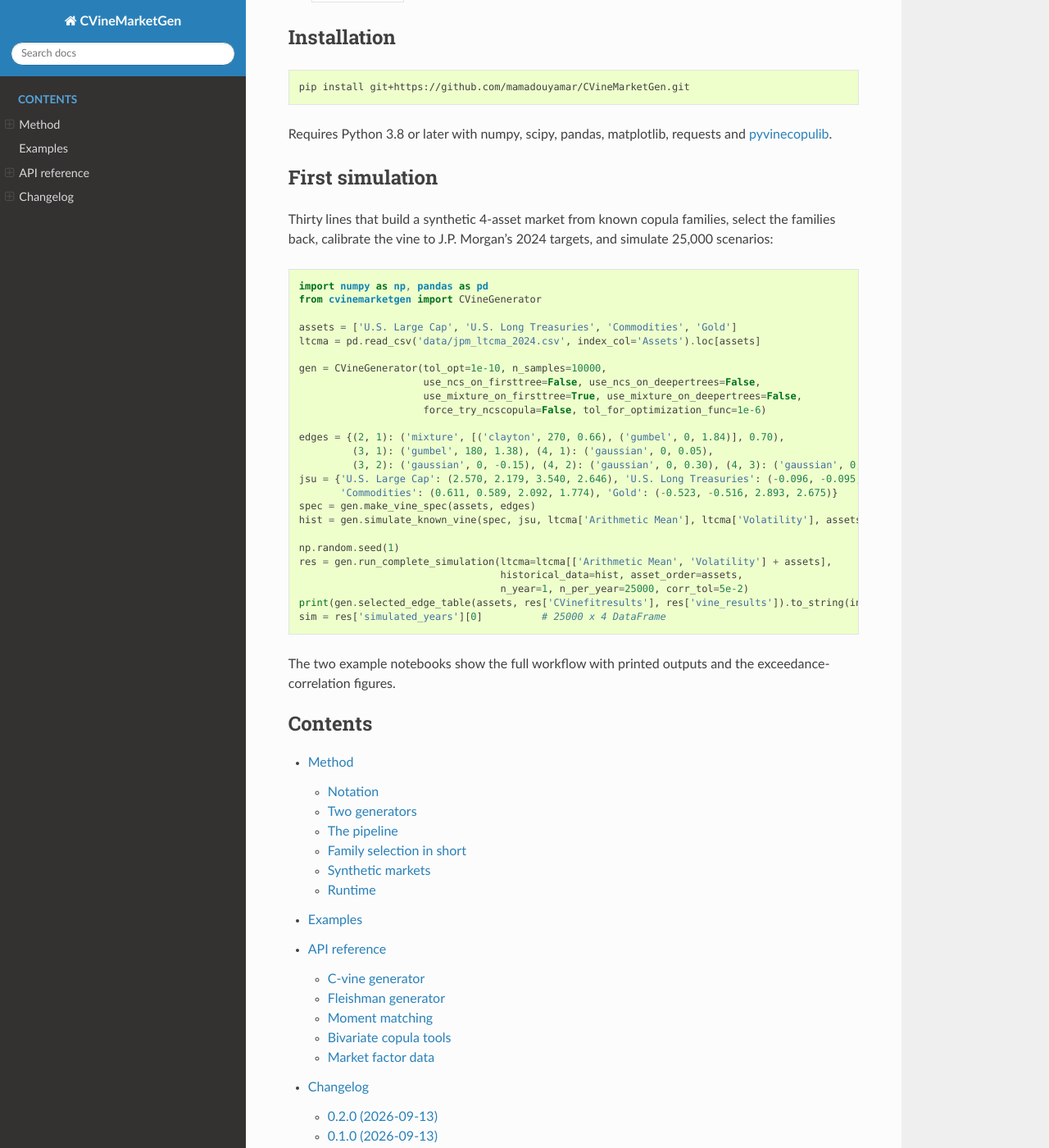
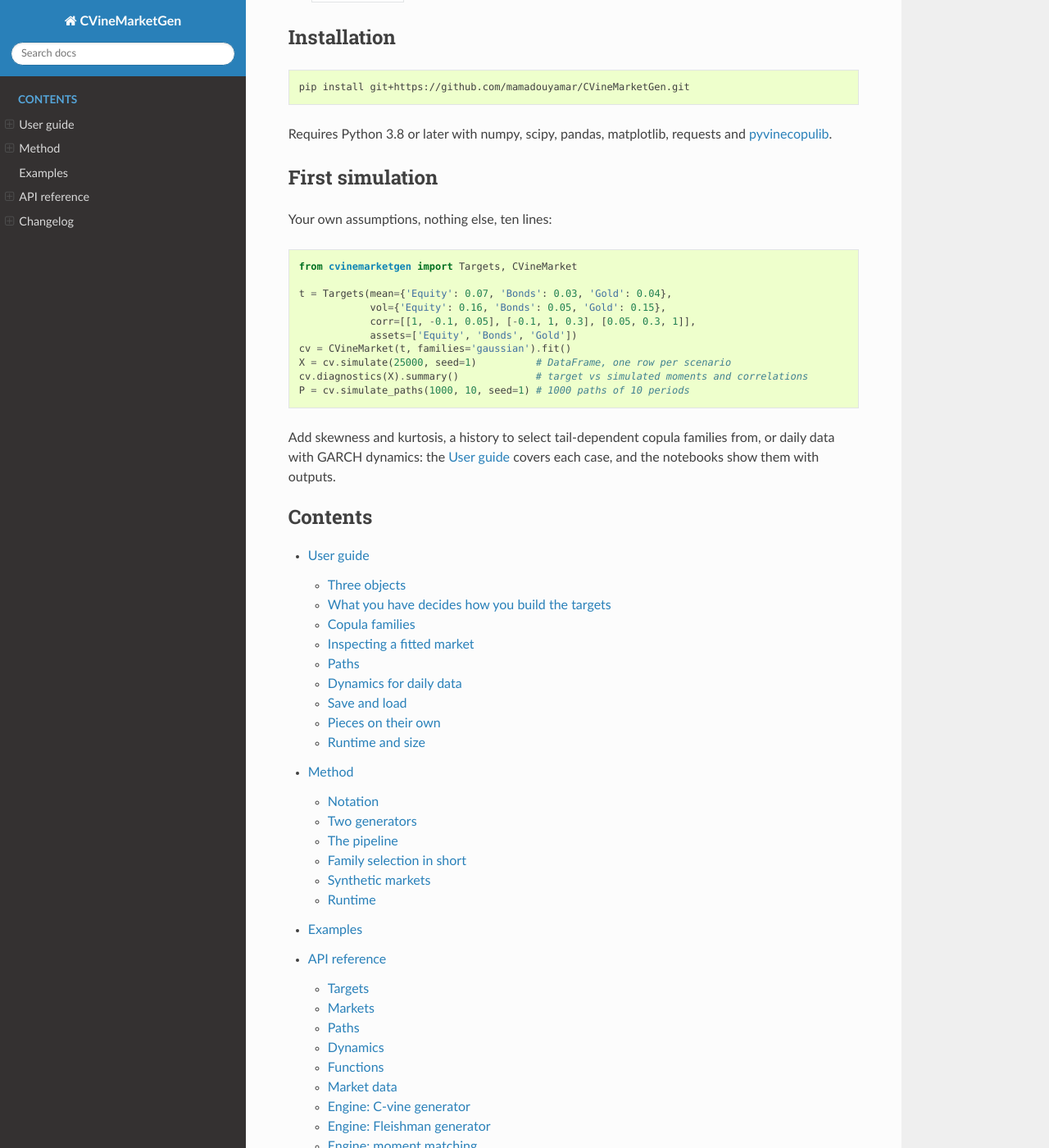
Before and after one commit to mamadouyamar/CVineMarketGen, a Sphinx documentation site: the page built from docs/index.rst, in a window 1280 px wide and 1400 px high, scrolled down 493 px. Shown: the whole window at 82% size. Built offline with Sphinx 7.4.7 and the Read the Docs theme 3.1.0, drawn with Linux system fonts in a browser that asks for light colours; pages that are not in the unit, such as notebooks, are missing from menus; the version number is read from the project's files by our own code; some of the changed text lies outside the part shown.

Commit message:
Add files via upload

```diff
--- a/docs/api.rst
+++ b/docs/api.rst
@@ -1,38 +1,69 @@
 API reference
 =============
 
-One object gives access to everything: :class:`~cvinemarketgen.cvine.CVineGenerator`
-inherits from :class:`~cvinemarketgen.moment_match.MomentMatch` and
-:class:`~cvinemarketgen.copulas.CopulaTools`. Method names follow the paper's
-algorithms; see :doc:`method` for the map.
+The user-facing layer first (:doc:`userguide`), then the engine of the paper
+(:doc:`method`). :class:`~cvinemarketgen.cvine.CVineGenerator` inherits from
+:class:`~cvinemarketgen.moment_match.MomentMatch` and
+:class:`~cvinemarketgen.copulas.CopulaTools`; method names follow the paper's
+algorithms.
 
-C-vine generator
-----------------
+Targets
+-------
+
+.. automodule:: cvinemarketgen.targets
+   :members: Targets, nearest_positive_definite
+
+Markets
+-------
+
+.. automodule:: cvinemarketgen.markets
+   :members: CVineMarket, FleishmanMarket, Diagnostics, partial_correlations
+
+Paths
+-----
+
+.. automodule:: cvinemarketgen.paths
+   :members: Paths
+
+Dynamics
+--------
+
+.. automodule:: cvinemarketgen.dynamics
+   :members: AR1, AR1GARCH, make_dynamics
+
+Functions
+---------
+
+.. automodule:: cvinemarketgen.functions
+   :members: fit_johnson_su, johnson_su_moments, johnson_su_sample, fit_fleishman, exceedance_curve, classify_pair, select_family
+
+Market data
+-----------
+
+.. automodule:: cvinemarketgen.data
+   :members: load_factor_data, factor_targets, load_daily_returns, fred_series, fama_french_monthly, yahoo_monthly_adjclose, yahoo_daily_adjclose, FACTORS, DURATIONS
+
+Engine: C-vine generator
+------------------------
 
 .. automodule:: cvinemarketgen.cvine
    :members: CVineGenerator
    :exclude-members: U_last, thetas_for_Corr_all_in_CVine
 
-Fleishman generator
--------------------
+Engine: Fleishman generator
+---------------------------
 
 .. automodule:: cvinemarketgen.fleishman
    :members: FleishmanGenerator
 
-Moment matching
----------------
+Engine: moment matching
+-----------------------
 
 .. automodule:: cvinemarketgen.moment_match
    :members: MomentMatch, bicop_params, bicop_bounds, mvnormcdf
 
-Bivariate copula tools
-----------------------
+Engine: bivariate copula tools
+------------------------------
 
 .. automodule:: cvinemarketgen.copulas
    :members: CopulaTools
-
-Market factor data
-------------------
-
-.. automodule:: cvinemarketgen.data
-   :members: load_factor_data, factor_targets, fred_series, fama_french_monthly, yahoo_monthly_adjclose, FACTORS, DURATIONS
--- a/docs/conf.py
+++ b/docs/conf.py
@@ -8,7 +8,7 @@
 project = 'CVineMarketGen'
 author = 'Mamadou Yamar Thioub'
 copyright = '2026, Mamadou Yamar Thioub'
-release = '0.1.0'
+release = '0.2.0'
 
 extensions = [
     'sphinx.ext.autodoc',
--- a/docs/index.rst
+++ b/docs/index.rst
@@ -32,45 +32,30 @@
 First simulation
 ----------------
 
-Thirty lines that build a synthetic 4-asset market from known copula families,
-select the families back, calibrate the vine to J.P. Morgan's 2024 targets, and
-simulate 25,000 scenarios:
+Your own assumptions, nothing else, ten lines:
 
 .. code-block:: python
 
-   import numpy as np, pandas as pd
-   from cvinemarketgen import CVineGenerator
+   from cvinemarketgen import Targets, CVineMarket
 
-   assets = ['U.S. Large Cap', 'U.S. Long Treasuries', 'Commodities', 'Gold']
-   ltcma = pd.read_csv('data/jpm_ltcma_2024.csv', index_col='Assets').loc[assets]
+   t = Targets(mean={'Equity': 0.07, 'Bonds': 0.03, 'Gold': 0.04},
+               vol={'Equity': 0.16, 'Bonds': 0.05, 'Gold': 0.15},
+               corr=[[1, -0.1, 0.05], [-0.1, 1, 0.3], [0.05, 0.3, 1]],
+               assets=['Equity', 'Bonds', 'Gold'])
+   cv = CVineMarket(t, families='gaussian').fit()
+   X = cv.simulate(25000, seed=1)          # DataFrame, one row per scenario
+   cv.diagnostics(X).summary()             # target vs simulated moments and correlations
+   P = cv.simulate_paths(1000, 10, seed=1) # 1000 paths of 10 periods
 
-   gen = CVineGenerator(tol_opt=1e-10, n_samples=10000,
-                        use_ncs_on_firsttree=False, use_ncs_on_deepertrees=False,
-                        use_mixture_on_firsttree=True, use_mixture_on_deepertrees=False,
-                        force_try_ncscopula=False, tol_for_optimization_func=1e-6)
-
-   edges = {(2, 1): ('mixture', [('clayton', 270, 0.66), ('gumbel', 0, 1.84)], 0.70),
-            (3, 1): ('gumbel', 180, 1.38), (4, 1): ('gaussian', 0, 0.05),
-            (3, 2): ('gaussian', 0, -0.15), (4, 2): ('gaussian', 0, 0.30), (4, 3): ('gaussian', 0, 0.20)}
-   jsu = {'U.S. Large Cap': (2.570, 2.179, 3.540, 2.646), 'U.S. Long Treasuries': (-0.096, -0.095, 2.279, 2.062),
-          'Commodities': (0.611, 0.589, 2.092, 1.774), 'Gold': (-0.523, -0.516, 2.893, 2.675)}
-   spec = gen.make_vine_spec(assets, edges)
-   hist = gen.simulate_known_vine(spec, jsu, ltcma['Arithmetic Mean'], ltcma['Volatility'], assets, n=3000, seed=1)
-
-   np.random.seed(1)
-   res = gen.run_complete_simulation(ltcma=ltcma[['Arithmetic Mean', 'Volatility'] + assets],
-                                     historical_data=hist, asset_order=assets,
-                                     n_year=1, n_per_year=25000, corr_tol=5e-2)
-   print(gen.selected_edge_table(assets, res['CVinefitresults'], res['vine_results']).to_string(index=False))
-   sim = res['simulated_years'][0]          # 25000 x 4 DataFrame
-
-The two example notebooks show the full workflow with printed outputs and the
-exceedance-correlation figures.
+Add skewness and kurtosis, a history to select tail-dependent copula families
+from, or daily data with GARCH dynamics: the :doc:`userguide` covers each case,
+and the notebooks show them with outputs.
 
 .. toctree::
    :maxdepth: 2
    :caption: Contents
 
+   userguide
    method
    examples
    api
@@ -82,7 +67,7 @@
 .. code-block:: text
 
    Thioub, M. Y. (2026). CVineMarketGen: C-vine copula financial market generator with
-   moment and tail dependence targeting (Version 0.1.0) [Computer software].
+   moment and tail dependence targeting (Version 0.2.0) [Computer software].
    https://github.com/mamadouyamar/CVineMarketGen
 
 The repository's ``CITATION.cff`` holds the citation metadata.
--- /dev/null
+++ b/docs/userguide.rst
@@ -0,0 +1,191 @@
+User guide
+==========
+
+This page is for practitioners: what to give the package, what it gives back,
+and which options matter. The paper's algorithms run underneath; see
+:doc:`method` for that map and :doc:`api` for every signature.
+
+Three objects
+-------------
+
+* :class:`~cvinemarketgen.targets.Targets` holds what the simulated returns
+  must match: mean, volatility and skewness and kurtosis per asset, the
+  correlation matrix, and optionally the history they came from.
+* :class:`~cvinemarketgen.markets.FleishmanMarket` matches the four moments
+  and the correlation matrix with Gaussian dependence. Fast, exact on
+  correlations, no tail dependence.
+* :class:`~cvinemarketgen.markets.CVineMarket` matches the same targets with a
+  C-vine copula whose pair families carry the tail dependence and the
+  sign-changing conditional correlations seen in the data.
+
+Both markets have the same methods: ``fit``, ``simulate``, ``simulate_paths``,
+``diagnostics``, ``plot_exceedance``, ``save``, ``load``.
+
+Units are yours: annual targets give annual returns, daily give daily. Nothing
+is annualized. Kurtosis is raw (a normal has 3).
+
+What you have decides how you build the targets
+-----------------------------------------------
+
+**Only mean, volatility and correlations** (your own capital-market assumptions):
+
+.. code-block:: python
+
+   t = Targets(mean={'Equity': 0.07, 'Bonds': 0.03}, vol={'Equity': 0.16, 'Bonds': 0.05},
+               corr=[[1, -0.1], [-0.1, 1]], assets=['Equity', 'Bonds'])
+
+Skewness and kurtosis default to 0 and 3 (normal marginals); ``t.summary()``
+says so. Without a history there is nothing to select copula families from, so
+use ``CVineMarket(t, families='gaussian')`` or choose the families yourself
+(below).
+
+**A published table** (CSV, Excel or DataFrame with one row per asset, a mean
+column, a volatility column and the correlation columns named after the assets):
+
+.. code-block:: python
+
+   t = Targets.from_ltcma('data/jpm_ltcma_2024.csv', assets=[...])
+   t = Targets.from_ltcma(table, assets=[...], history=returns)     # higher moments and families from the history
+   t = Targets.from_ltcma(table, assets=[...], skew=..., kurt=...)  # higher moments given
+
+**Skewness and kurtosis given directly**:
+
+.. code-block:: python
+
+   t = Targets(mean=..., vol=..., corr=..., skew={'Equity': -0.6, ...}, kurt={'Equity': 4.5, ...})
+
+**A history only**, at any frequency (the targets are the sample):
+
+.. code-block:: python
+
+   t = Targets.from_history(returns)        # DataFrame, one column per asset, daily / weekly / monthly
+
+Copula families
+---------------
+
+``CVineMarket(t, families=...)`` accepts three things:
+
+``'auto'``
+   Selected from the history by the paper's Algorithm 3: each pair is
+   classified from its exceedance-correlation curve, the admissible families
+   are fitted, the best BIC is kept; non-monotone pairs get a mixture. Needs a
+   history in the targets.
+
+``'gaussian'``
+   Gaussian pair copulas everywhere, initialised at the partial correlations of
+   the target matrix, then calibrated. Exact on correlations, no tail dependence.
+   The honest default when there is no history.
+
+a dict, one entry per pair you want to set
+   .. code-block:: python
+
+      families = {('Bonds', 'Equity'): ('mixture', [('clayton', 270), ('gumbel', 0)], 0.6),
+                  ('Gold', 'Equity'): ('gumbel', 180),
+                  ('Gold', 'Bonds'): ('gaussian', 0, 0.3)}
+
+   ``(family, rotation)``, optionally with a starting parameter; a mixture is
+   ``('mixture', [(fam1, rot1), (fam2, rot2)], weight_on_first)``. Pairs not
+   listed are Gaussian. Families: ``gaussian``, ``clayton``, ``gumbel``,
+   ``joe``, ``frank``; rotations 0, 90, 180, 270. Clayton has lower-tail
+   dependence, Gumbel upper-tail; a 180° rotation swaps the tail; 90° and 270°
+   give negative dependence. Choosing a mixture without a history to check it
+   against is expert use.
+
+The first asset of the targets is the root of the C-vine (``central=`` changes
+it). Choose the asset that drives the others, typically the broad equity index.
+
+Inspecting a fitted market
+--------------------------
+
+.. code-block:: python
+
+   cv = CVineMarket(t, families='auto').fit()
+   cv.edges          # family, rotation, calibrated parameters per edge (tree, variable)
+   cv.selected_edges # the same before calibration, as selected on the history
+   cv.marginals      # Johnson SU parameters per asset
+
+   X = cv.simulate(25000, seed=1)     # DataFrame, one row per scenario
+   d = cv.diagnostics(X)              # target vs simulated moments and correlation errors
+   d.summary(); d.moments; d.corr_error
+   cv.plot_exceedance(X)              # exceedance-correlation curves, history overlaid when there is one
+
+``simulate`` keeps a draw only if it meets the tolerances of the paper on
+moments (2e-4 on mean and volatility, 5e-2 on skewness and kurtosis) and on
+correlations (``corr_tol``, 0.05 by default); the marginal parameters are
+re-fitted on the accepted draw. Pass ``accept=False`` for small ``n``.
+
+Paths
+-----
+
+.. code-block:: python
+
+   P = cv.simulate_paths(n_paths=1000, horizon=252, seed=1)
+   P.array            # (n_paths, horizon, N)
+   P.to_frame()       # long table: path, t, one column per asset
+   P.wide('SPY')      # horizon x n_paths
+   P.cumulative()     # cumulative returns along the horizon
+   P.terminal()       # cumulative return at the horizon, n_paths x N
+   P.summary()        # per-period moments pooled over paths
+
+Without dynamics the periods are independent draws, right for annual
+scenarios. With daily or weekly data, add dynamics.
+
+Dynamics for daily data
+-----------------------
+
+.. code-block:: python
+
+   t = Targets.from_history(daily_returns)
+   cv = CVineMarket(t, families='auto', dynamics='ar1-garch').fit()   # needs: pip install arch
+   P = cv.simulate_paths(1000, 252, seed=1)
+
+``dynamics='ar1'``
+   Per-asset AR(1) fitted on the history; the generator is fitted on the
+   residuals. Works with a history or with capital-market targets, through the
+   AR(1) moment transfer of Appendix A of the paper.
+
+``dynamics='ar1-garch'``
+   AR(1) mean with GARCH(1,1) variance per asset (``arch`` package, optional
+   dependency). The generator is fitted on the standardized residuals; the
+   simulated residuals are filtered back from the last observed state, so the
+   paths carry volatility clustering and the fat tails of the history. Supported
+   with history-based targets.
+
+With dynamics, ``simulate`` returns residuals (the layer the generator is
+fitted on; ``cv.fit_targets`` shows its targets) and ``simulate_paths``
+returns returns.
+
+Save and load
+-------------
+
+.. code-block:: python
+
+   cv.save('model.json')
+   cv = CVineMarket.load('model.json')      # ready to simulate, no refit
+
+The file is JSON: targets, settings, marginal parameters, every edge's family
+and parameters, and the dynamics parameters. The history is not stored.
+
+Pieces on their own
+-------------------
+
+.. code-block:: python
+
+   from cvinemarketgen import fit_johnson_su, fit_fleishman, exceedance_curve, classify_pair, select_family
+
+   fit_johnson_su(skew=-0.6, kurt=4.5)       # Johnson SU parameters for a marginal
+   fit_fleishman(skew=-0.6, kurt=4.5)        # Fleishman coefficients (and whether feasible)
+   exceedance_curve(x, y)                    # the curve of one pair, Series indexed by threshold
+   classify_pair(x, y)                       # (l, u, s, m) of one pair
+   select_family(x, y)                       # the family the paper's selection picks for one pair
+
+Runtime and size
+----------------
+
+The cost is in ``fit`` of ``CVineMarket``: the calibration simulates
+``n_opt`` draws (default 10000) per objective evaluation, variable by
+variable, and a mixture edge needs a bisection each time. Rules of thumb on a
+laptop: 4 assets with a mixture, about 3 minutes; 6 assets, about 3 minutes;
+Gaussian families, seconds. For wide cross-sections start with
+``families='gaussian'`` or lower ``n_opt``; the paper used 20000 draws and a
+correlation tolerance of 0.02.
```
Also changed, not shown: docs/examples.rst (+10 -3 lines).
